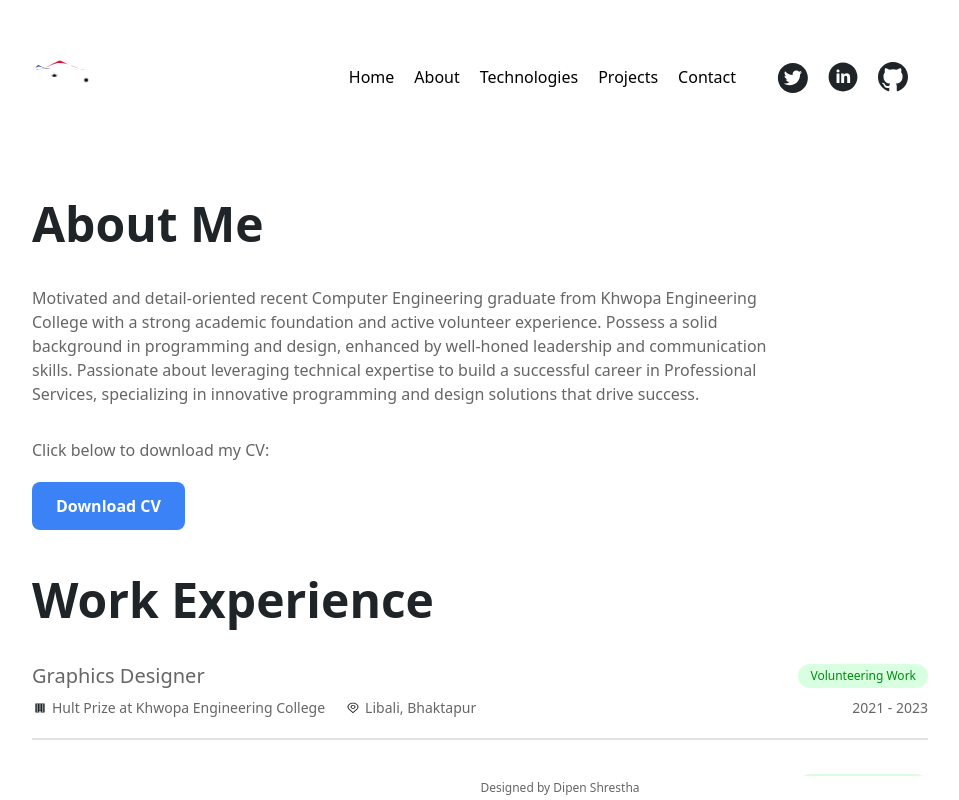
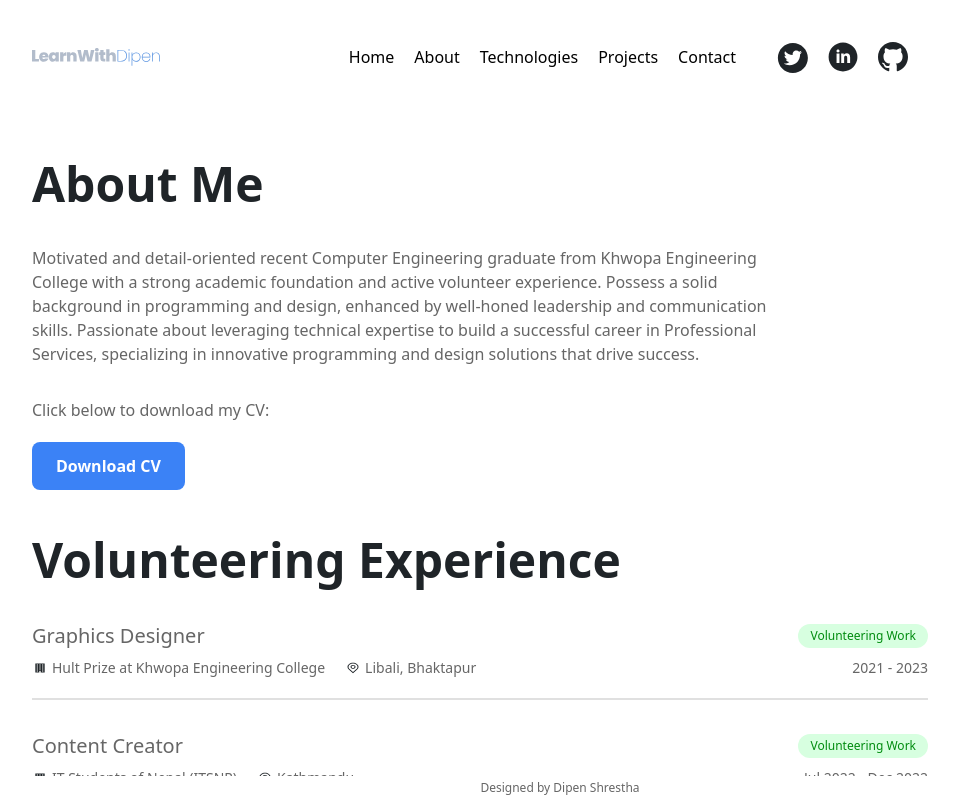
Before and after one commit to dipenshrestha/dipen-porfolio, a React (Create React App) app: page /about in a window 1280 px wide. Shown: the top 800 px of the page, without its empty margins (160-1119 px from the left). Built offline with nearby package versions, Linux system fonts and the light colour scheme.

Commit message:
changed logo

```diff
--- a/src/Details.js
+++ b/src/Details.js
@@ -1,7 +1,7 @@
 // Enter all your detials in this file
 // Logo images
-import logogradient from "./assets/logo.svg";
-import logo from "./assets/logo.svg";
+import logogradient from "./assets/LearnWithDipen.svg";
+import logo from "./assets/LearnWithDipen.svg";
 // Profile Image
 import profile from "./assets/profile.jpg";
 // Tech stack images
--- a/src/Pages/About.js
+++ b/src/Pages/About.js
@@ -17,7 +17,7 @@ function About() {
       </section>
       <section>
         <h1 className="text-2xl text-dark-heading dark:text-light-heading md:text-4xl xl:text-5xl xl:leading-tight font-bold">
-          Work Experience
+          Volunteering Experience
         </h1>
         {React.Children.toArray(
           workDetails.map(({ Position, Company, Location, Type, Duration }) => (
```
Also changed, not shown: src/assets/LearnWithDipen.svg (added).
